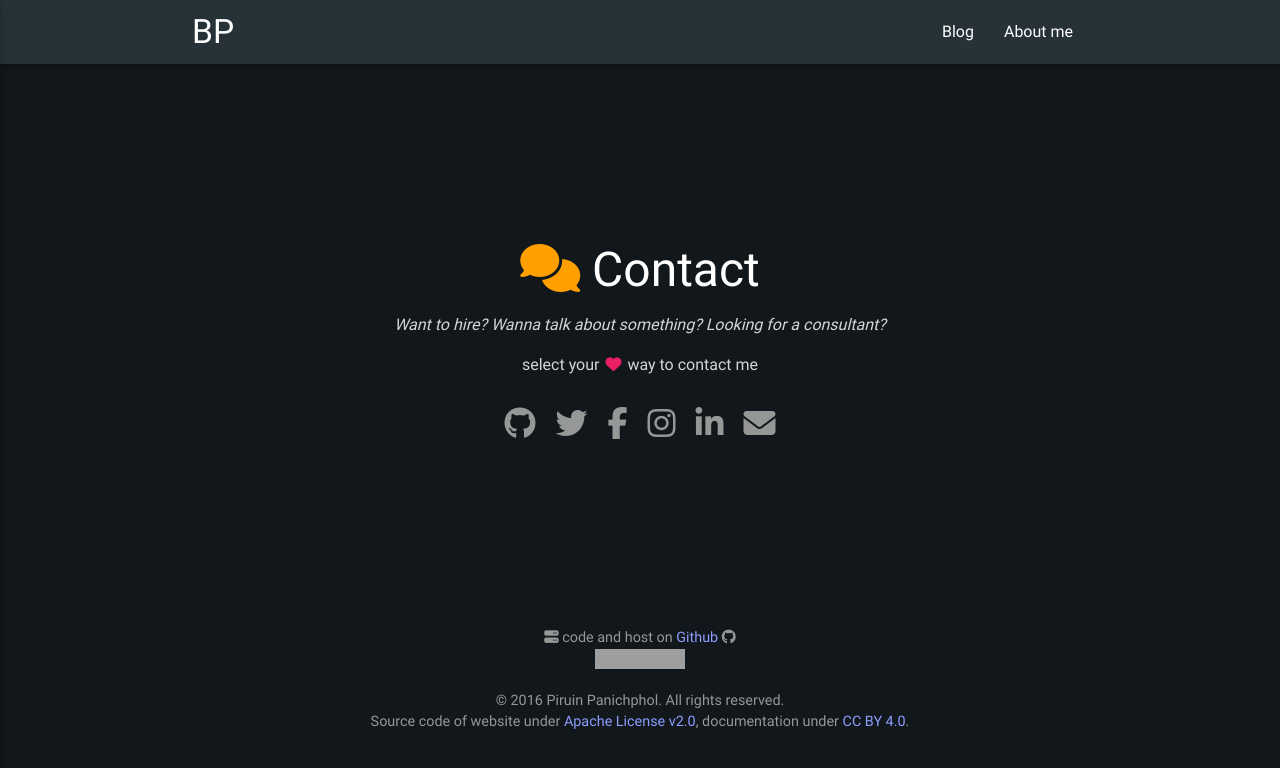
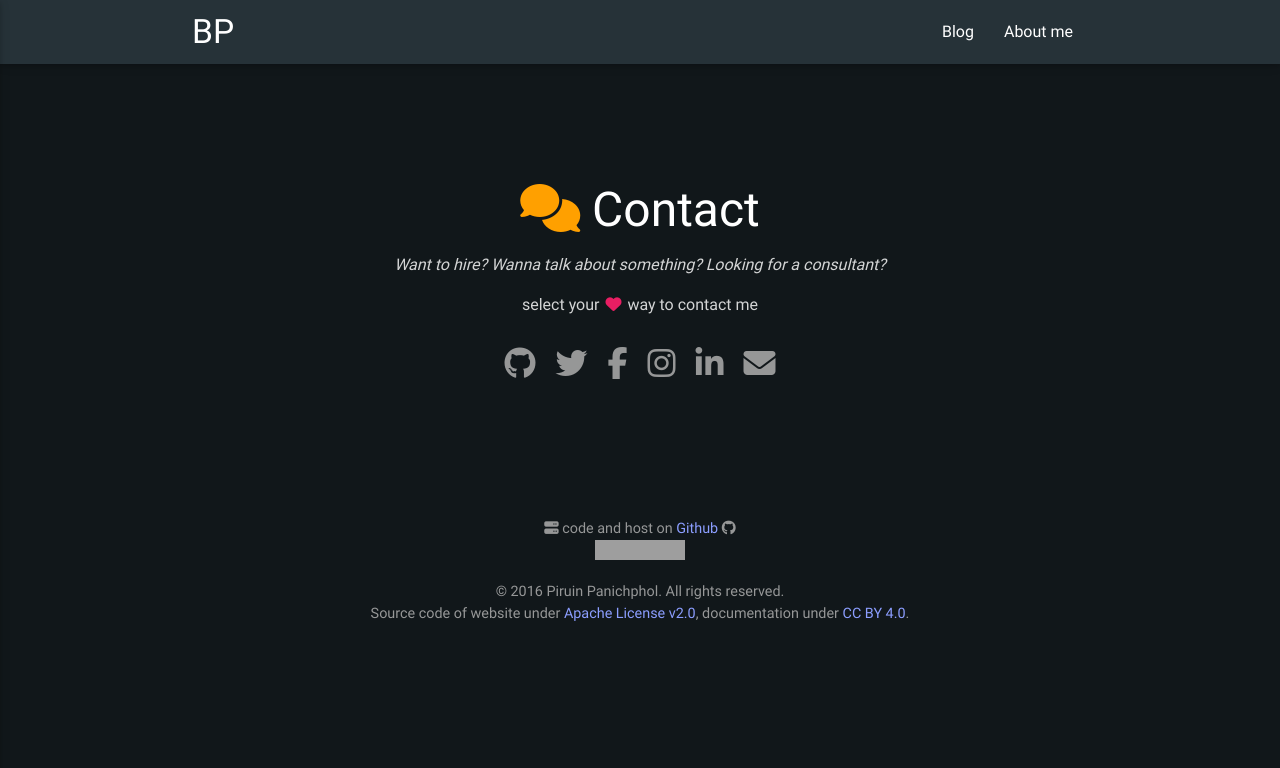
Before and after one commit to piruin/piruin.github.io, a Jekyll site: the page built from contact.html, in a window 1280 px wide. Shown: the top 768 px of the page. Built offline with Jekyll 4.4.1, drawn with Linux system fonts in a browser that asks for light colours; nearby versions of some CDN libraries; grey boxes are pictures that could not be loaded.

Commit message:
refactor 404 and contract page to use page-short layout

```diff
--- /dev/null
+++ b/_layouts/page-short.html
@@ -0,0 +1,11 @@
+---
+layout: default
+---
+<article class="center-align billboard">
+<h1>
+    {% if page.icon %}<i class="fa fa-{{ page.icon }} fa-fw {{ page.icon-color}}" aria-hidden="true"></i>{% endif %}
+    {{ page.title }}
+</h1>
+<em>{{ page.subtitle }}</em>
+{{ content }}
+</article>
--- a/contact.html
+++ b/contact.html
@@ -1,11 +1,9 @@
 ---
 title: Contact
 subtitle: "Want to hire? Wanna talk about something? Looking for a consultant?"
-layout: default
+layout: page-short
+icon: comments
+icon-color: amber-text text-darken-2
 ---
-<div class="center-align billboard more-padding">
-<h1><i class="fa fa-comments fa-fw amber-text text-darken-2" aria-hidden="true"></i>  {{ page.title }}</h1>
-<em>{{ page.subtitle }}</em>
 <p>select your  <i class="fa fa-heart fa-fw pink-text" aria-hidden="true"></i> way to contact me</p>
 {% include social.html %}
-</div>
```
Also changed, not shown: 404.html (+4 -3 lines).
